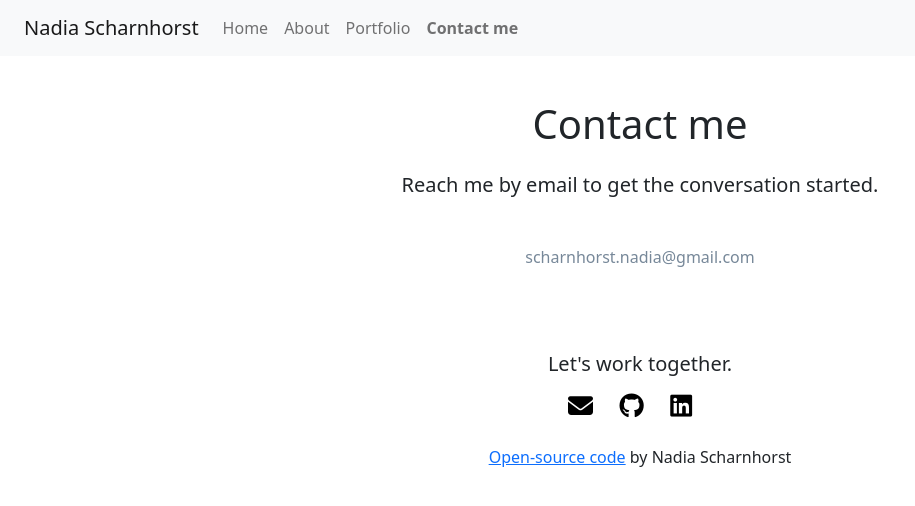
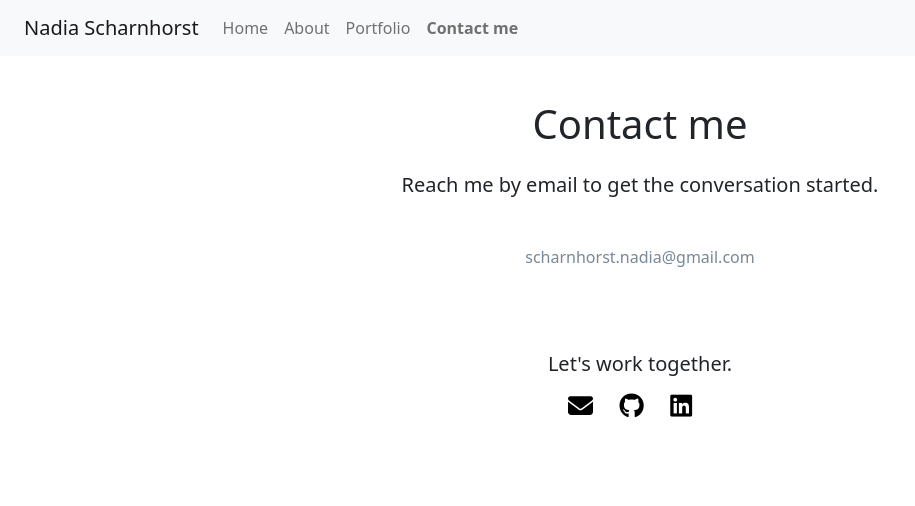
Before and after one commit to nad2903/portfolio, a plain HTML site: page contact.html in a window 1280 px wide. Shown: the whole page, without its empty margins (0-915 px from the left). Drawn offline with nearby package versions, Linux system fonts and the light colour scheme.

Commit message:
updated html

```diff
--- a/contact.html
+++ b/contact.html
@@ -49,7 +49,5 @@
             <a href="https://www.linkedin.com/in/nadiascharnhorst/" target="_blank" title="View LinkedIn"><i class="fab fa-linkedin"></i></a>
         </div>
     </div>
-    <a href="https://github.com/nad2903/portfolio" target="_blank" title="Portfolio GitHub">Open-source code</a>
-    by Nadia Scharnhorst
 </body>
 </html>
```
